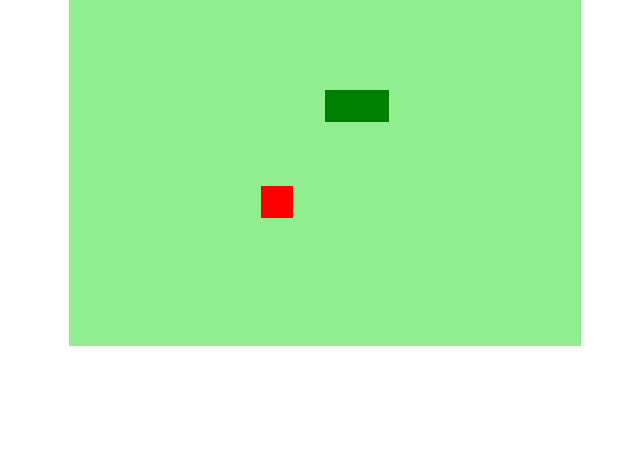
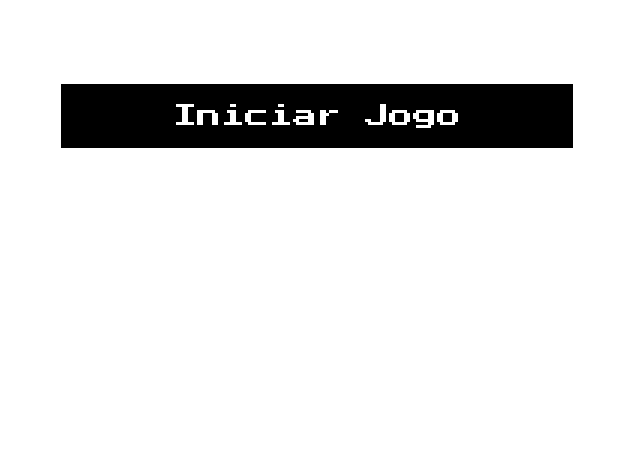
Before and after one commit to viniciusggrippa/jogoCobrinha, a plain HTML site: page index.html in a window 1280 px wide. Shown: the part 338-800 px from the top of the page, without its empty margins (291-931 px from the left). Drawn offline with Linux system fonts and the light colour scheme.

Commit message:
Alterado layout e Adicionado botão Iniciar Jogo

```diff
--- a/index.html
+++ b/index.html
@@ -11,7 +11,15 @@
     <script defer src="script.js"></script>
 </head>
 <body>
-    <h1>SNAKE GAME</h1>
+    <div class="menu">
+        <h1>SNAKE GAME</h1>
+
+        <p id="meusPontos">Pontuação: <span id="pontos"></span></p>
+
+        <button id="inicioJogo" type="button" role="button" onclick="carregaJogo()">Iniciar Jogo</button>
+
+    </div>
     <canvas id="snake" width="512px" height="512px"></canvas>
+
 </body>
 </html>
--- a/script.js
+++ b/script.js
@@ -2,6 +2,8 @@ let canvas = document.getElementById("snake");
 let context = canvas.getContext("2d");
 let box = 32;
 let snake = [];
+let pontuacao = 0;
+
 snake[0] = {
     x: 8 * box,
     y: 8 * box
@@ -12,14 +14,20 @@ let food = {
     y: Math.floor(Math.random() * 15 + 1) * box
 }
 
+function carregaJogo() {
+    document.getElementById("snake").style.display = "block";
+    document.getElementById("meusPontos").style.display = "block";
+    document.getElementById("inicioJogo").style.display = "none";
+}
+
 function criarBG() {
-    context.fillStyle = "lightgreen";                       //Cor de preenchimento do BG
+    context.fillStyle = "black";                       //Cor de preenchimento do BG
     context.fillRect(0, 0, 16 * box, 16 * box);             //Tamanho do objeto
 }
 
 function criarCobrinha() {
     for(i = 0; i < snake.length; i++) {
-        context.fillStyle = "green";
+        context.fillStyle = "white";
         context.fillRect(snake[i].x, snake[i].y, box, box);
     }
 }
@@ -48,7 +56,8 @@ function iniciarJogo() {
     for(i = 1; i < snake.length; i++){
         if(snake[0].x == snake[i].x && snake[0].y == snake[i].y){
             clearInterval(jogo);
-            alert('Game Over :(');
+            alert('Game Over :(\nSua pontuação é' + pontuacao);
+            document.location.reload();
         }
     }
 
@@ -69,6 +78,8 @@ function iniciarJogo() {
     }else {
         food.x = Math.floor(Math.random() * 15 + 1) * box;
         food.y = Math.floor(Math.random() * 15 + 1) * box;
+        pontuacao = pontuacao + 10;
+        document.getElementById("pontos").innerHTML = pontuacao;
     }
 
     let newHead = {
--- a/style.css
+++ b/style.css
@@ -1,9 +1,55 @@
+@import url('https://fonts.googleapis.com/css2?family=Press+Start+2P&display=swap');
+
+* {
+    margin: 0;
+    padding: 0;
+    box-sizing: border-box;
+    font-family: 'Press Start 2P', cursive;
+}
+
 body {
     height: 95vh;
     width: 95%;
     display: flex;
-    justify-content: center;
+    justify-content: space-around;
     align-items: center;
-    flex-direction: column;
     color: rgb(0, 97, 0)
 }
+
+.menu {
+    display: flex;
+    flex-direction: column;
+    justify-content: center;
+    height: 512px;
+    width: 512px;
+    align-items: center;
+
+}
+
+h1 {
+    margin-bottom: 100px;
+    color: black;
+    font-size: 48px;
+}
+
+
+#meusPontos {
+    color: black;
+    font-size: 24px;
+    margin-bottom: 30px;
+    display: none;
+}
+
+canvas {
+    display: none;
+}
+
+button {
+    width: 100%;
+    padding: 20px;
+    font-size: 24px;
+    border: none;
+    color: white;
+    background-color: black;
+    cursor: pointer;
+}
```
